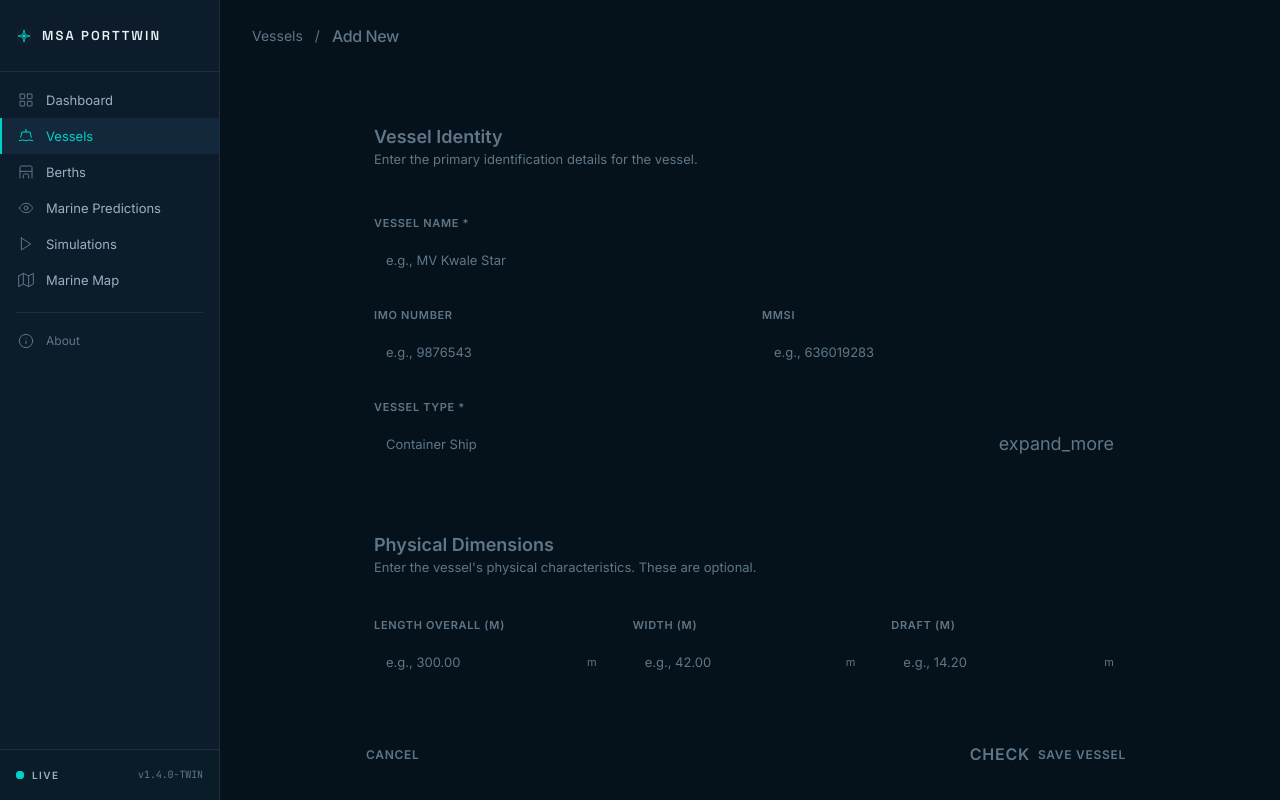
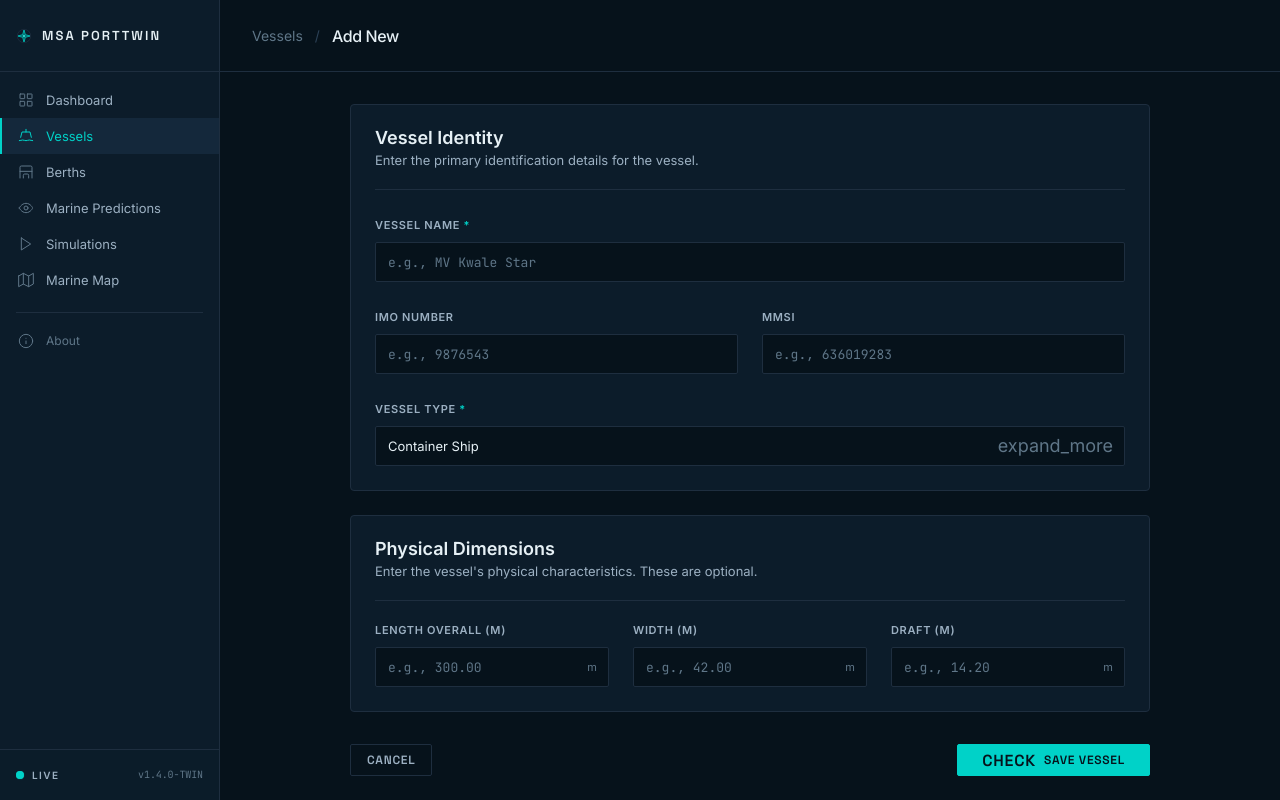
Before and after one commit to feralsyntax/msa-port-twin-fe, a React (Vite) app in the folder port-twin/: page /app/vessels/new in a window 1280 px wide. Built offline with nearby package versions, Linux system fonts and the light colour scheme.

Commit message:
change (styles): change styles variables usage

```diff
--- a/port-twin/src/components/Vessels/AddVessel/AddVesselActions/AddVesselActions.scss
+++ b/port-twin/src/components/Vessels/AddVessel/AddVesselActions/AddVesselActions.scss
@@ -1,3 +1,5 @@
+@use "../../../../styles/tokens" as *;
+
 .add-vessel-actions {
   display: flex;
   align-items: center;
@@ -13,7 +15,8 @@
     justify-content: center;
     gap: 8px;
 
-    border-radius: 2px;
+    border-radius: $radius-sm;
+    font-family: $font-display;
     font-size: 12px;
     font-weight: 600;
     letter-spacing: 0.06em;
@@ -30,25 +33,25 @@
 
   &__cancel {
     background: transparent;
-    border: 1px solid var(--hairline);
-    color: var(--ink-1);
+    border: 1px solid $hairline;
+    color: $ink-1;
 
     &:hover:not(:disabled) {
-      border-color: var(--hairline-strong);
-      color: var(--ink-0);
+      border-color: $hairline-strong;
+      color: $ink-0;
     }
   }
 
   &__submit {
     padding: 0 24px !important;
 
-    background: var(--signal);
-    border: 1px solid var(--signal);
-    color: var(--canvas-0);
+    background: $signal;
+    border: 1px solid $signal;
+    color: $canvas-0;
 
     &:hover:not(:disabled) {
-      background: var(--signal-dim);
-      border-color: var(--signal-dim);
+      background: $signal-dim;
+      border-color: $signal-dim;
     }
 
     .material-symbols-outlined {
--- a/port-twin/src/components/Vessels/AddVessel/AddVesselTopBar/AddVesselTopBar.scss
+++ b/port-twin/src/components/Vessels/AddVessel/AddVesselTopBar/AddVesselTopBar.scss
@@ -1,3 +1,5 @@
+@use "../../../../styles/tokens" as *;
+
 .add-vessel-topbar {
   height: 72px;
   flex-shrink: 0;
@@ -6,8 +8,8 @@
   display: flex;
   align-items: center;
 
-  background: var(--canvas-0);
-  border-bottom: 1px solid var(--hairline);
+  background: $canvas-0;
+  border-bottom: 1px solid $hairline;
 
   z-index: 10;
 
@@ -18,24 +20,24 @@
   }
 
   &__parent {
-    color: var(--ink-2);
+    color: $ink-2;
     font-size: 14px;
     text-decoration: none;
     transition: color 0.15s ease;
 
     &:hover {
-      color: var(--ink-0);
+      color: $ink-0;
     }
   }
 
   &__separator {
-    color: var(--hairline-strong);
+    color: $hairline-strong;
     font-size: 14px;
   }
 
   &__title {
     margin: 0;
-    color: var(--ink-0);
+    color: $ink-0;
     font-size: 16px;
     font-weight: 500;
     letter-spacing: -0.025em;
--- a/port-twin/src/components/Vessels/AddVessel/VesselDimensionsForm/VesselDimensionsForm.scss
+++ b/port-twin/src/components/Vessels/AddVessel/VesselDimensionsForm/VesselDimensionsForm.scss
@@ -1,27 +1,29 @@
+@use "../../../../styles/tokens" as *;
+
 .vessel-dimensions {
   padding: 24px;
   margin-bottom: 24px;
 
-  background: var(--canvas-1);
-  border: 1px solid var(--hairline);
-  border-radius: 4px;
+  background: $canvas-1;
+  border: 1px solid $hairline;
+  border-radius: $radius-md;
 
   &__header {
     padding-bottom: 20px;
     margin-bottom: 20px;
 
-    border-bottom: 1px solid var(--hairline);
+    border-bottom: 1px solid $hairline;
 
     h2 {
       margin: 0;
-      color: var(--ink-0);
+      color: $ink-0;
       font-size: 18px;
       font-weight: 600;
     }
 
     p {
       margin: 4px 0 0;
-      color: var(--ink-1);
+      color: $ink-1;
       font-size: 13px;
     }
   }
@@ -39,7 +41,7 @@
 
     label {
       margin-bottom: 8px;
-      color: var(--ink-1);
+      color: $ink-1;
       font-size: 11px;
       font-weight: 600;
       letter-spacing: 0.06em;
@@ -55,33 +57,32 @@
       height: 40px;
       padding: 0 32px 0 12px;
 
-      background: var(--canvas-0);
-      border: 1px solid var(--hairline);
-      border-radius: 2px;
+      background: $canvas-0;
+      border: 1px solid $hairline;
+      border-radius: $radius-sm;
 
-      color: var(--ink-0);
-      font-family: inherit;
+      color: $ink-0;
+      font-family: $font-mono;
       font-size: 13px;
 
       outline: none;
       transition: border-color 0.15s ease;
 
       &::placeholder {
-        color: var(--ink-2);
+        color: $ink-2;
       }
 
       &:focus {
-        border-color: var(--signal);
+        border-color: $signal;
       }
 
-      // Remove default number input spinners.
       &::-webkit-inner-spin-button,
       &::-webkit-outer-spin-button {
         margin: 0;
         appearance: none;
       }
 
-      &[type='number'] {
+      &[type="number"] {
         appearance: textfield;
       }
     }
@@ -92,7 +93,7 @@
       right: 12px;
       transform: translateY(-50%);
 
-      color: var(--ink-2);
+      color: $ink-2;
       font-size: 11px;
 
       pointer-events: none;
--- a/port-twin/src/components/Vessels/AddVessel/VesselIdentityForm/VesselIdentityForm.scss
+++ b/port-twin/src/components/Vessels/AddVessel/VesselIdentityForm/VesselIdentityForm.scss
@@ -1,27 +1,29 @@
+@use "../../../../styles/tokens" as *;
+
 .vessel-identity {
   padding: 24px;
   margin-bottom: 24px;
 
-  background: var(--canvas-1);
-  border: 1px solid var(--hairline);
+  background: $canvas-1;
+  border: 1px solid $hairline;
   border-radius: 4px;
 
   &__header {
     padding-bottom: 20px;
     margin-bottom: 20px;
 
-    border-bottom: 1px solid var(--hairline);
+    border-bottom: 1px solid $hairline;
 
     h2 {
       margin: 0;
-      color: var(--ink-0);
+      color: $ink-0;
       font-size: 18px;
       font-weight: 600;
     }
 
     p {
       margin: 4px 0 0;
-      color: var(--ink-1);
+      color: $ink-1;
       font-size: 13px;
     }
   }
@@ -33,14 +35,14 @@
 
     label {
       margin-bottom: 8px;
-      color: var(--ink-1);
+      color: $ink-1;
       font-size: 11px;
       font-weight: 600;
       letter-spacing: 0.06em;
       text-transform: uppercase;
 
       span {
-        color: var(--signal);
+        color: $signal;
       }
     }
 
@@ -50,28 +52,28 @@
       height: 40px;
       padding: 0 12px;
 
-      background: var(--canvas-0);
-      border: 1px solid var(--hairline);
-      border-radius: 2px;
+      background: $canvas-0;
+      border: 1px solid $hairline;
+      border-radius: $radius-sm;
 
-      color: var(--ink-0);
-      font-family: inherit;
+      color: $ink-0;
+      font-family: $font-sans;
       font-size: 13px;
 
       outline: none;
       transition: border-color 0.15s ease;
 
       &::placeholder {
-        color: var(--ink-2);
+        color: $ink-2;
       }
 
       &:focus {
-        border-color: var(--signal);
+        border-color: $signal;
       }
     }
 
     input {
-      font-family: inherit;
+      font-family: $font-mono;
     }
 
     select {
@@ -101,7 +103,7 @@
       right: 12px;
       transform: translateY(-50%);
 
-      color: var(--ink-2);
+      color: $ink-2;
       font-size: 18px;
 
       pointer-events: none;
```
